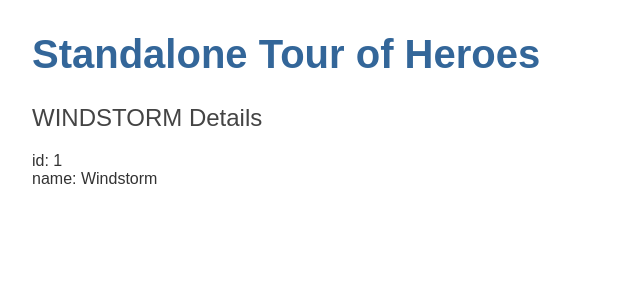
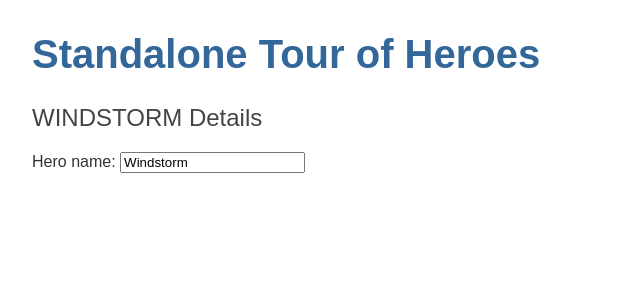
Before and after one commit to gflohr/standalone-angular-tour-of-heroes, an Angular app: page / in a window 1280 px wide. Shown: the top 300 px of the page, without its empty margins (0-640 px from the left). Built offline with nearby package versions, Linux system fonts and the light colour scheme.

Commit message:
make the hero editable

```diff
--- a/src/app/heroes/heroes.component.html
+++ b/src/app/heroes/heroes.component.html
@@ -1,3 +1,5 @@
 <h2>{{ hero.name | uppercase }} Details</h2>
-<div><span>id: </span>{{ hero.id }}</div>
-<div><span>name: </span>{{ hero.name }}</div>
+<div>
+	<label for="name">Hero name: </label>
+	<input id="name" [(ngModel)]="hero.name" placeholder="name">
+</div>
--- a/src/app/heroes/heroes.component.ts
+++ b/src/app/heroes/heroes.component.ts
@@ -1,11 +1,12 @@
 import { Component } from '@angular/core';
 import { Hero } from '../hero';
 import { CommonModule } from '@angular/common';
+import { FormsModule } from '@angular/forms';
 
 @Component({
 	selector: 'app-heroes',
 	standalone: true,
-	imports: [CommonModule],
+	imports: [CommonModule, FormsModule],
 	templateUrl: './heroes.component.html',
 	styleUrl: './heroes.component.css',
 })
```
